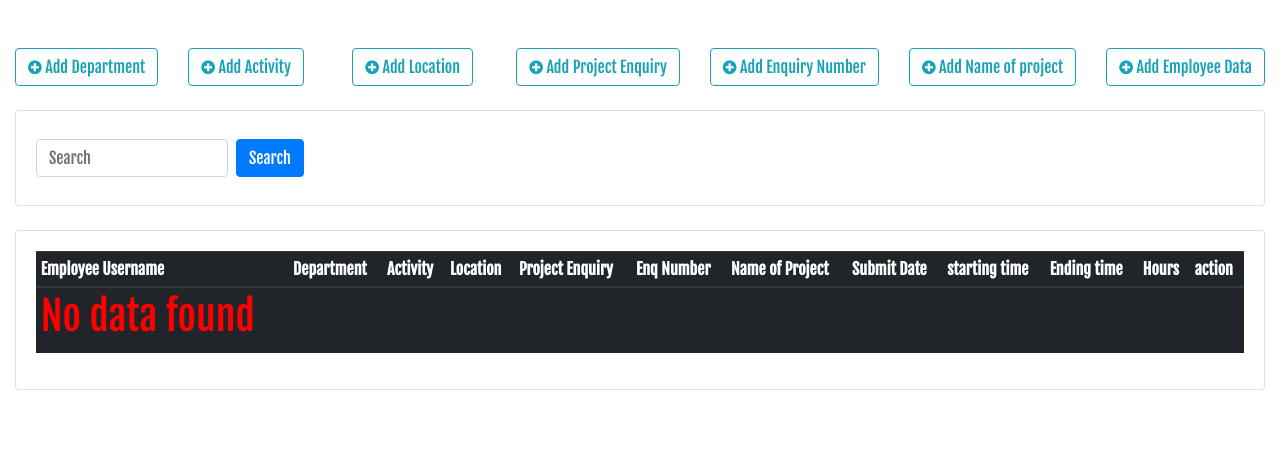
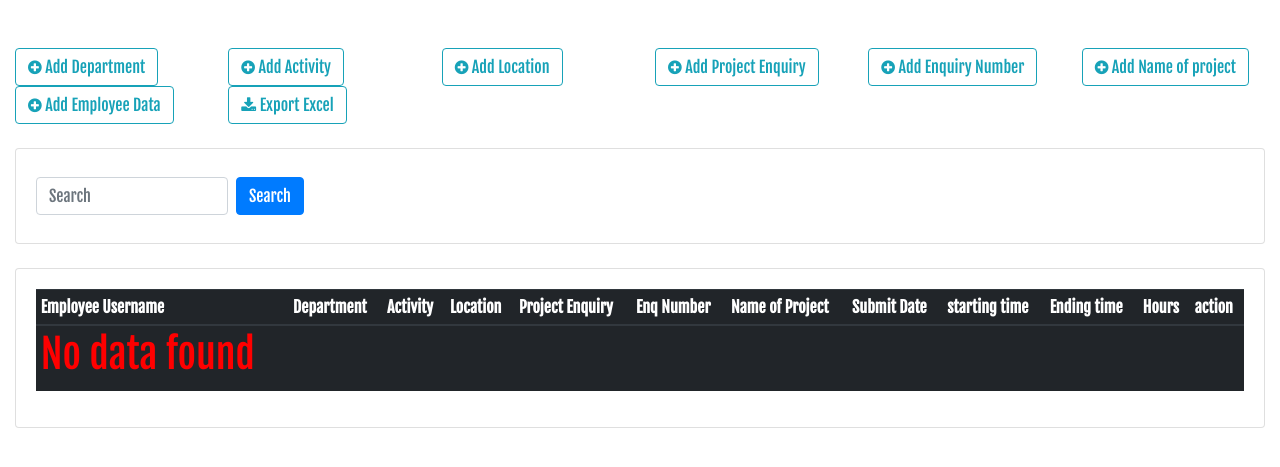
Before and after one commit to CODEr-SaNjU/time_tracker_employee_data, a Django app: page /Admin_panel/employee_data/ in a window 1280 px wide. Shown: the part 72-539 px from the top of the page. Run offline with Django 3.2, Linux system fonts and the light colour scheme; some libraries are stand-ins or nearby versions.

Commit message:
update fileds

```diff
--- /dev/null
+++ b/time_tracking/time_tracking/static/css/Employee_reg.css
@@ -0,0 +1,3 @@
+.col-sm-2{
+    grid-template-columns: 8ch auto;
+}
--- a/time_tracking/time_tracking/templates/Admin_panel/Employee_data.htm
+++ b/time_tracking/time_tracking/templates/Admin_panel/Employee_data.htm
@@ -1,32 +1,38 @@
 {%  extends 'Admin_panel/inbox.htm' %}
 {% load static %}
-<link rel="stylesheet" type="text/css" href="{% static '/css/Employee_reg.css' %}">
+<link rel="stylesheet" type="text/css" href="/static/css/Employee_reg.css">
 
 {% block content %}
 <br>
 <br>
 
 <div class="row">
-	<div class="col">
+	<div class="col-sm-2">
 		<a href="{%url 'Admin_panel_deprtmnt'%}"><button class="btn btn-outline-info" id="form-data"  type="button"><i class="fa fa-plus-circle" aria-hidden="true"></i>&nbsp;Add Department</button></a>
 	</div>
-	<div class="col">
-		<a href="{%url 'Admin_panel_Activity'%}"><button class="btn btn-outline-info" id="formAct"  type="button"><i class="fa fa-plus-circle" aria-hidden="true"></i>&nbsp;Add Activity</button></a>
+	<div class="col-sm-2">
+		<a href="{%url 'Admin_panel_Activity'%}"><button class="btn btn-outline-info" id="form-data"  type="button"><i class="fa fa-plus-circle" aria-hidden="true"></i>&nbsp;Add Activity</button></a>
 	</div>
-	<div class="col">
-		<a href="{%url 'Admin_panel_loction'%}"><button class="btn btn-outline-info" id="formloct"  type="button"><i class="fa fa-plus-circle" aria-hidden="true"></i>&nbsp;Add Location</button></a>
+	<div class="col-sm-2">
+		<a href="{%url 'Admin_panel_loction'%}"><button class="btn btn-outline-info" id="form-data"  type="button"><i class="fa fa-plus-circle" aria-hidden="true"></i>&nbsp;Add Location</button></a>
 	</div>
-	<div class="col">
-		<a href="{%url 'Admin_panel_project_enq'%}"><button class="btn btn-outline-info" id="formpe"  type="button"><i class="fa fa-plus-circle" aria-hidden="true"></i>&nbsp;Add Project Enquiry</button></a>
+	<div class="col-sm-2">
+		<a href="{%url 'Admin_panel_project_enq'%}"><button class="btn btn-outline-info" id="form-data"  type="button"><i class="fa fa-plus-circle" aria-hidden="true"></i>&nbsp;Add Project Enquiry</button></a>
 	</div>
-	<div class="col">
-		<a href="{%url 'Admin_panel_enquiry_no'%}"><button class="btn btn-outline-info" id="formen"  type="button"><i class="fa fa-plus-circle" aria-hidden="true"></i>&nbsp;Add Enquiry Number</button></a>
+	<div class="col-sm-2">
+		<a href="{%url 'Admin_panel_enquiry_no'%}"><button class="btn btn-outline-info" id="form-data"  type="button"><i class="fa fa-plus-circle" aria-hidden="true"></i>&nbsp;Add Enquiry Number</button></a>
 	</div>
-	<div class="col">
-		<a href="{%url 'Admin_panel_name_of_project'%}"><button class="btn btn-outline-info" id="formnop"  type="button"><i class="fa fa-plus-circle" aria-hidden="true"></i>&nbsp;Add Name of project</button></a>
+	<div class="col-sm-2">
+		<a href="{%url 'Admin_panel_name_of_project'%}"><button class="btn btn-outline-info" id="form-data"  type="button"><i class="fa fa-plus-circle" aria-hidden="true"></i>&nbsp;Add Name of project</button></a>
 	</div>
-	<div class="col">
-		<a href="{%url 'Admin_panel_employee_data' %}"><button class="btn btn-outline-info" id="emp-data"  type="button"><i class="fa fa-plus-circle" aria-hidden="true"></i>&nbsp;Add Employee Data</button></a>
+</div>
+<div class="row">
+	<div class="col-sm-2">
+		<a href="{%url 'Admin_panel_employee_data' %}"><button class="btn btn-outline-info" id="form-data"  type="button"><i class="fa fa-plus-circle" aria-hidden="true"></i>&nbsp;Add Employee Data</button></a>
+	</div>
+	<br>
+	<div class="col-sm-2">
+		<a href="#"><button class="btn btn-outline-info" id="emp-data"  type="button"><i class="fa fa-download" aria-hidden="true"></i>&nbsp;Export Excel</button></a>
 	</div>
 </div>
 <br>
```
Also changed, not shown: 1 other file.
